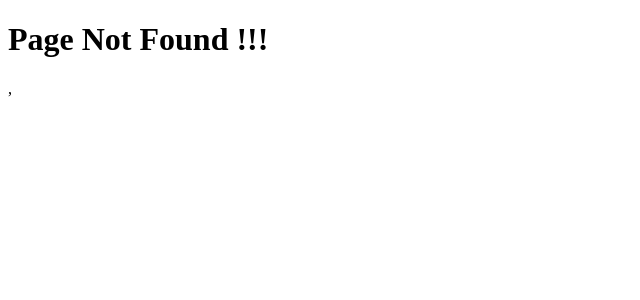
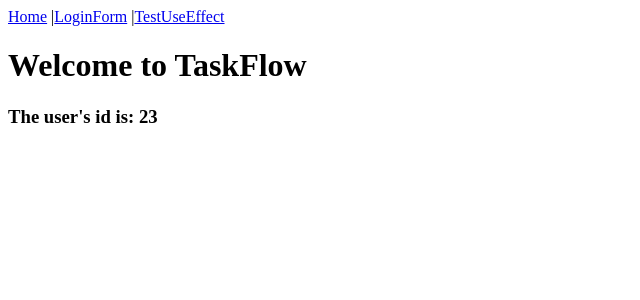
Before and after one commit to itsharshitk/mern-frontend, a React (Vite) app: page /title/23 in a window 1280 px wide. Before the commit this address had no page. Shown: the top 300 px of the page, without its empty margins (0-640 px from the left). Built offline with nearby package versions, Linux system fonts and the light colour scheme.

Commit message:
added dynamic routes

```diff
--- a/src/App.jsx
+++ b/src/App.jsx
@@ -1,4 +1,4 @@
-import { Routes, Route } from "react-router-dom";
+import { Routes, Route, Link } from "react-router-dom";
 import Counter from "./components/Counter";
 import LoginForm from "./components/LoginForm";
 import Title from "./components/UseEffect";
@@ -6,12 +6,18 @@ import NotFound from "./components/NotFound";
 
 function App() {
   return(
-    <Routes>
-      <Route path="/" element={<Counter />} />
-      <Route path="/loginform" element={<LoginForm />} />
-      <Route path="/title" element={<Title />} />
-      <Route path="*" element={<NotFound />} />
-    </Routes>
+    <>
+      <Link to="/">Home</Link> |
+      <Link to="/loginform">LoginForm</Link> |
+      <Link to="/title/23">TestUseEffect</Link>
+
+      <Routes>
+        <Route path="/" element={<Counter />} />
+        <Route path="/loginform" element={<LoginForm />} />
+        <Route path="/title/:id" element={<Title />} />
+        <Route path="*" element={<NotFound />} />
+      </Routes>
+    </>
   )
 }
 
--- a/src/components/UseEffect.jsx
+++ b/src/components/UseEffect.jsx
@@ -1,11 +1,19 @@
 import { useEffect } from "react";
+import { useParams } from "react-router-dom";
 
 function Title(){
+    const { id } = useParams();
+
     useEffect(() => {
-        document.title = "TaskFlow"
-    }, []);
+        document.title = `TaskFlow ${id}`
+    }, [id]);
 
-    return <h1>Welcome to TaskFlow</h1>
+    return (
+        <>
+            <h1>Welcome to TaskFlow</h1>
+            <h3>The user's id is: {id}</h3>
+        </>
+    )
 }
 
-export default Title;
+export default Title
--- a/src/main.jsx
+++ b/src/main.jsx
@@ -9,6 +9,6 @@ createRoot(document.getElementById('root')).render(
   <StrictMode>
     <BrowserRouter>
       <App />
-    </BrowserRouter>,
+    </BrowserRouter>
   </StrictMode>
 )
```
